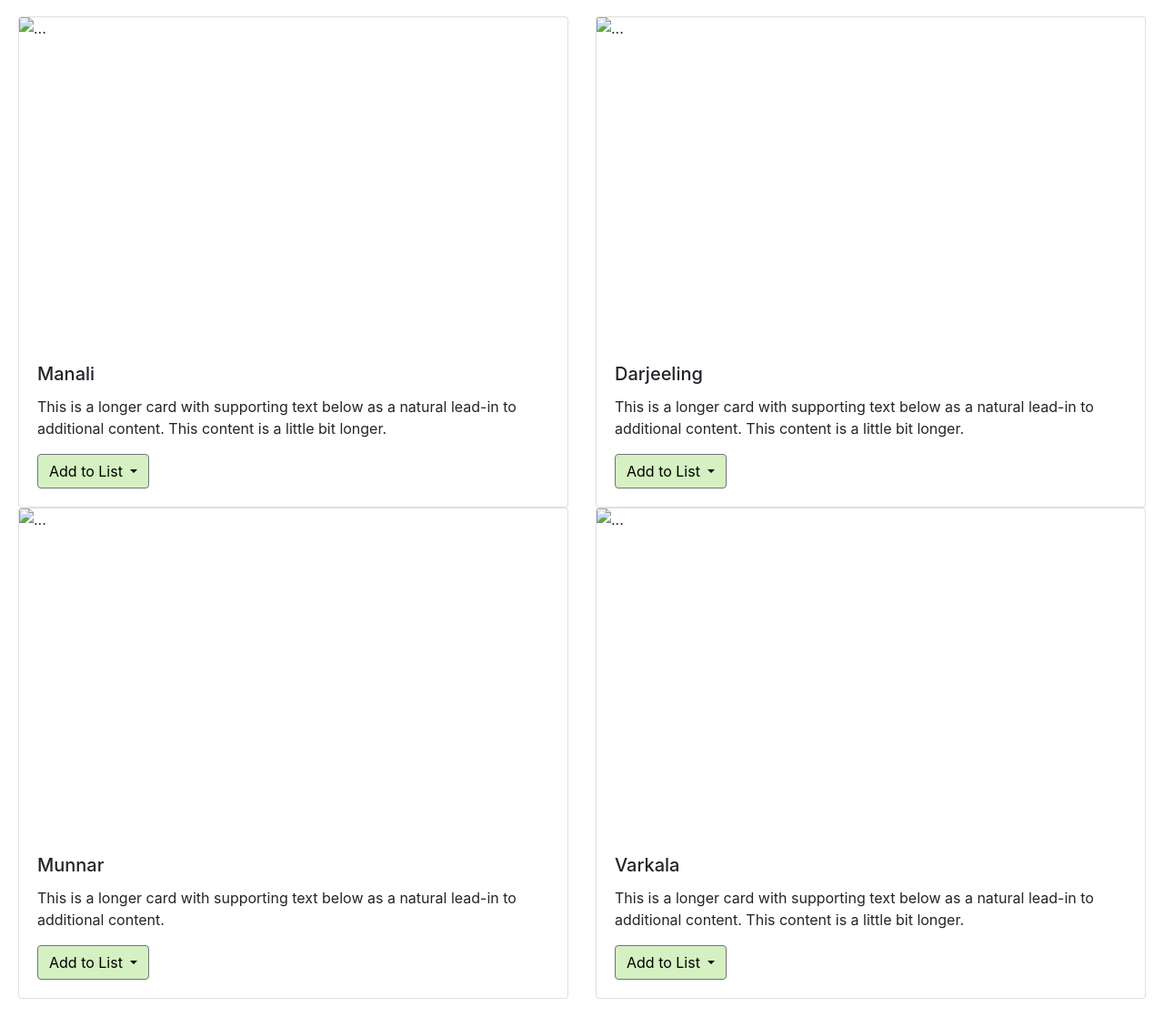
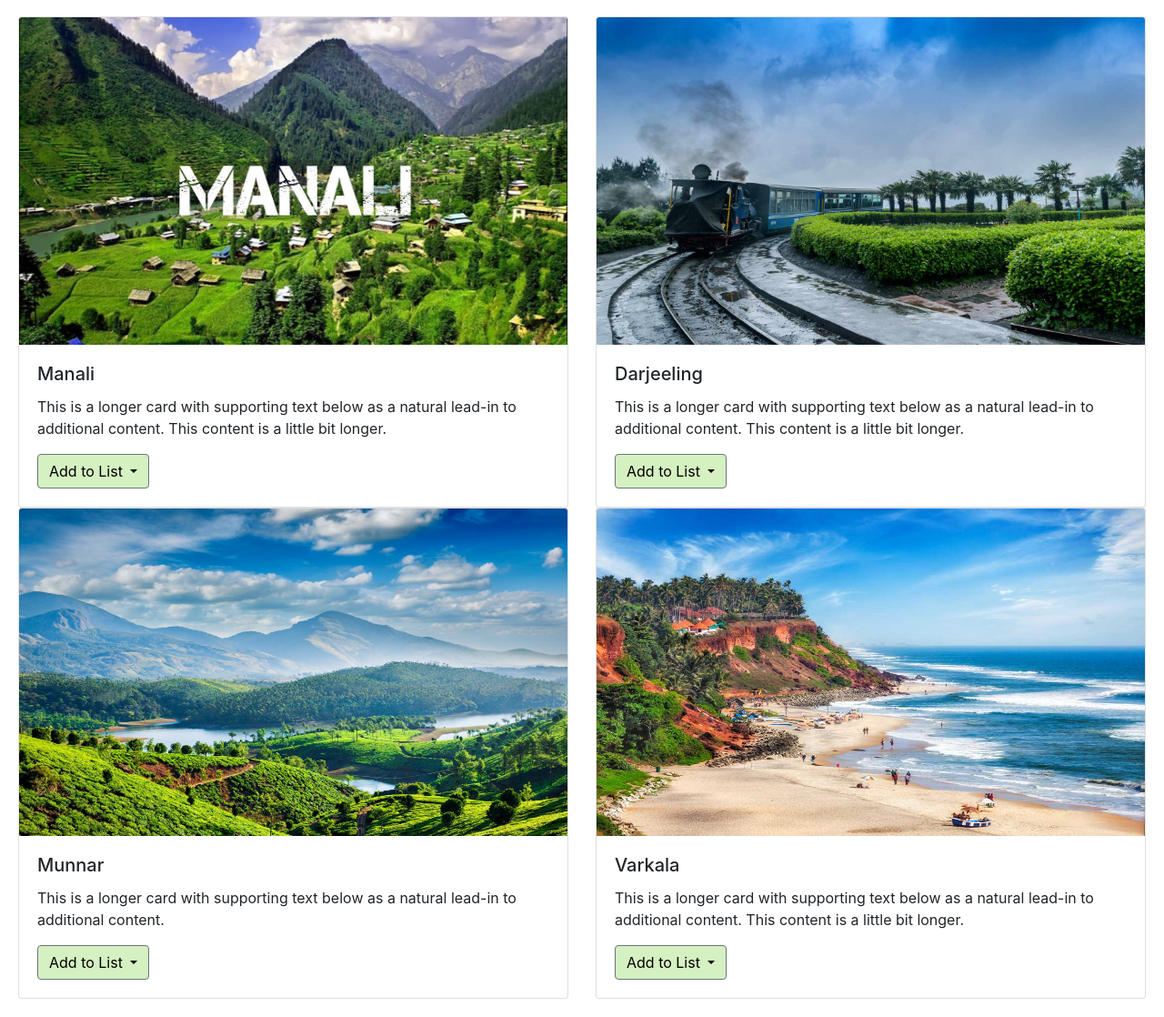
Before and after one commit to mohith2715/Travel, a plain HTML site: page index.html in a window 1280 px wide. Shown: the part 628-1746 px from the top of the page at 91% size. Drawn offline with nearby package versions, Linux system fonts and the light colour scheme; a script that the page names is missing; files whose address does not match are found by name.

Commit message:
Update index.html

```diff
--- a/index.html
+++ b/index.html
@@ -65,7 +65,7 @@
     <div class="row row-cols-1 row-cols-md-2 g-4 c2">
         <div class="col">
           <div class="card">
-            <img src="./resources/manali.jpg" class="card-img-top" alt="..." height="360px">
+            <img src="manali.jpg" class="card-img-top" alt="..." height="360px">
             <div class="card-body">
               <h5 class="card-title">Manali</h5>
               <p class="card-text">This is a longer card with supporting text below as a natural lead-in to additional content. This content is a little bit longer.</p>
@@ -83,7 +83,7 @@
         </div>
         <div class="col">
           <div class="card">
-            <img src="./resources/dj2.jpg" class="card-img-top" alt="..." height="360px">
+            <img src="dj2.jpg" class="card-img-top" alt="..." height="360px">
             <div class="card-body">
               <h5 class="card-title">Darjeeling</h5>
               <p class="card-text">This is a longer card with supporting text below as a natural lead-in to additional content. This content is a little bit longer.</p>
@@ -101,7 +101,7 @@
         </div>
         <div class="col">
           <div class="card">
-            <img src="./resources/munnar.jpg" class="card-img-top" alt="..." height="360px">
+            <img src="munnar.jpg" class="card-img-top" alt="..." height="360px">
             <div class="card-body">
               <h5 class="card-title">Munnar</h5>
               <p class="card-text">This is a longer card with supporting text below as a natural lead-in to additional content.</p>
@@ -119,7 +119,7 @@
         </div>
         <div class="col">
           <div class="card">
-            <img src="./resources/VARKALA.jpg" class="card-img-top" alt="..." height="360px">
+            <img src="VARKALA.jpg" class="card-img-top" alt="..." height="360px">
             <div class="card-body">
               <h5 class="card-title">Varkala</h5>
               <p class="card-text">This is a longer card with supporting text below as a natural lead-in to additional content. This content is a little bit longer.</p>
```
